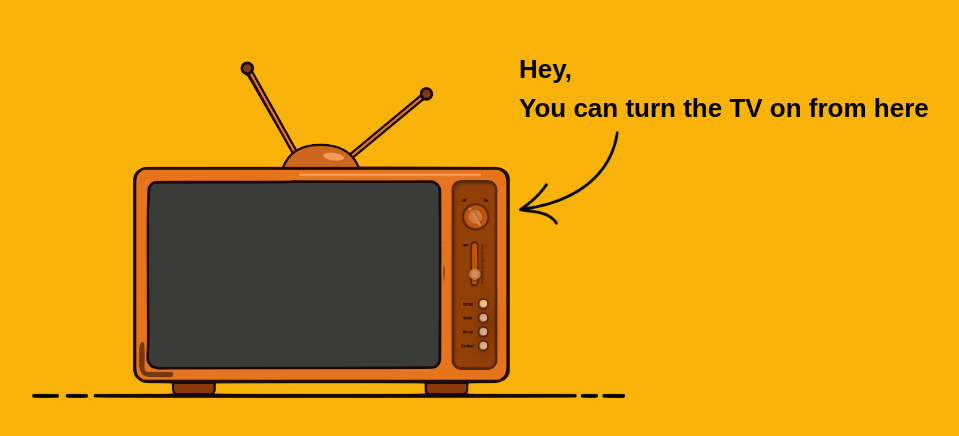
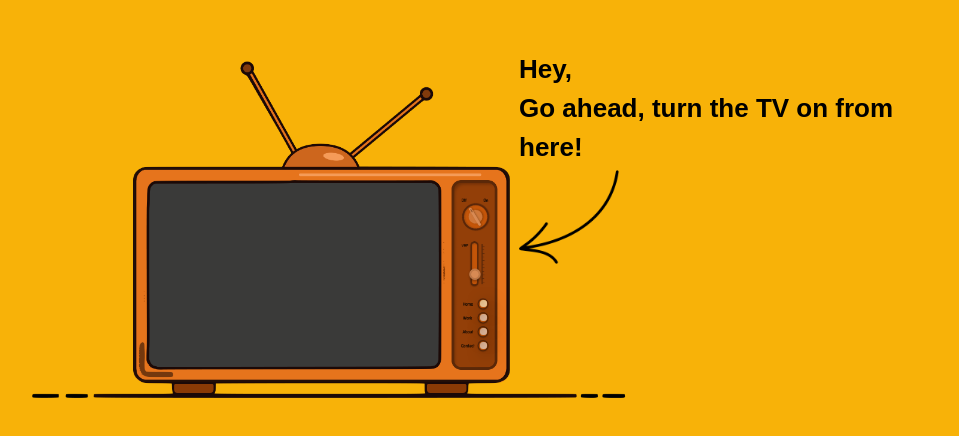
Before and after one commit to erfanexperience/Portfolio, a React (Create React App) app: page /#/ in a window 1280 px wide. Shown: the part 136-572 px from the top of the page, without its empty margins (321-1280 px from the left). Built offline with nearby package versions, Linux system fonts and the light colour scheme; a web font is replaced by a local one.

Commit message:
latest update

```diff
--- a/src/App.js
+++ b/src/App.js
@@ -91,7 +91,7 @@ function AppContent() {
           <h4>
             Hey,
             <br />
-            You can turn the TV on from here
+            Go ahead, turn the TV on from here!
           </h4>
           <img id="Arrow" src={Arrow} alt="Arrow" />
         </div>
--- a/src/AppMobile.js
+++ b/src/AppMobile.js
@@ -121,7 +121,7 @@ function AppMobileContent() {
           <h4>
             Hey,
             <br />
-            You can turn the TV on from here
+            Go ahead, turn the TV on from here!
           </h4>
         </div>
 
--- a/src/Pages/Home/Home.jsx
+++ b/src/Pages/Home/Home.jsx
@@ -21,16 +21,14 @@ const Home = () => {
     <div className={styled.HomeContainer}>
       <h1>Design to Feel Better</h1>
       <h3>
-        Hello and welcome to my world!
-        <br></br>I'm Erfan, and I love to Design, Code, and Cook — all to create
-        a happier me.
+        Welcome to my creative universe!
+        <br></br>I'm Erfan - designer, coder, and chef, cooking up happiness in
+        everything I do.
       </h3>
 
       <div className={styled.logoErfan}>
         <img src={logoErfanUp} alt="" />
-        <a href="#">
-          <img src={logoErfanDown} alt="" />
-        </a>
+        <img src={logoErfanDown} alt="" />
       </div>
 
       <div className={styled.logoBehance}>
--- a/src/Pages/Mobile/HomeMobile.jsx
+++ b/src/Pages/Mobile/HomeMobile.jsx
@@ -16,10 +16,10 @@ const HomeMobile = () => {
           <span className={styles.biggerText}>Feel Better</span>
         </h1>
         <h3 className={styles.homeMobileSubtitle}>
-          Hello and welcome to my world!
+          Welcome to my creative universe!
           <br />
-          I'm Erfan, and I love to Design, Code, and Cook — all to create a
-          happier me.
+          I'm Erfan - designer, coder, and chef, cooking up happiness in
+          everything I do.
         </h3>
       </div>
       <div className={styles.socialIcons}>
```
